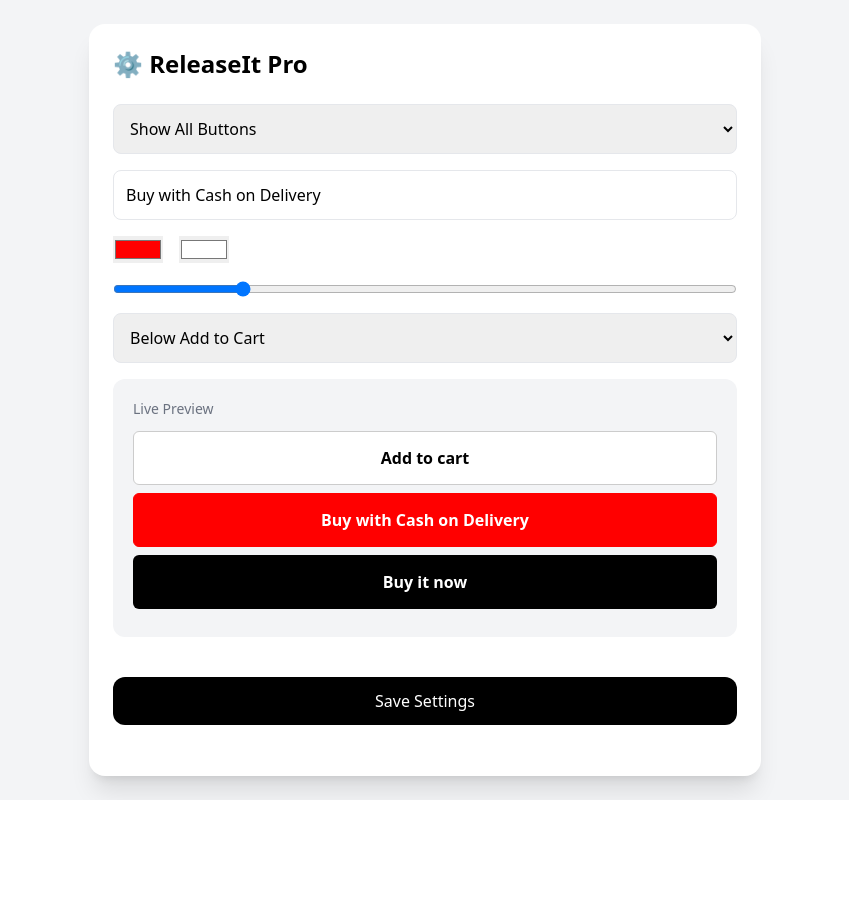
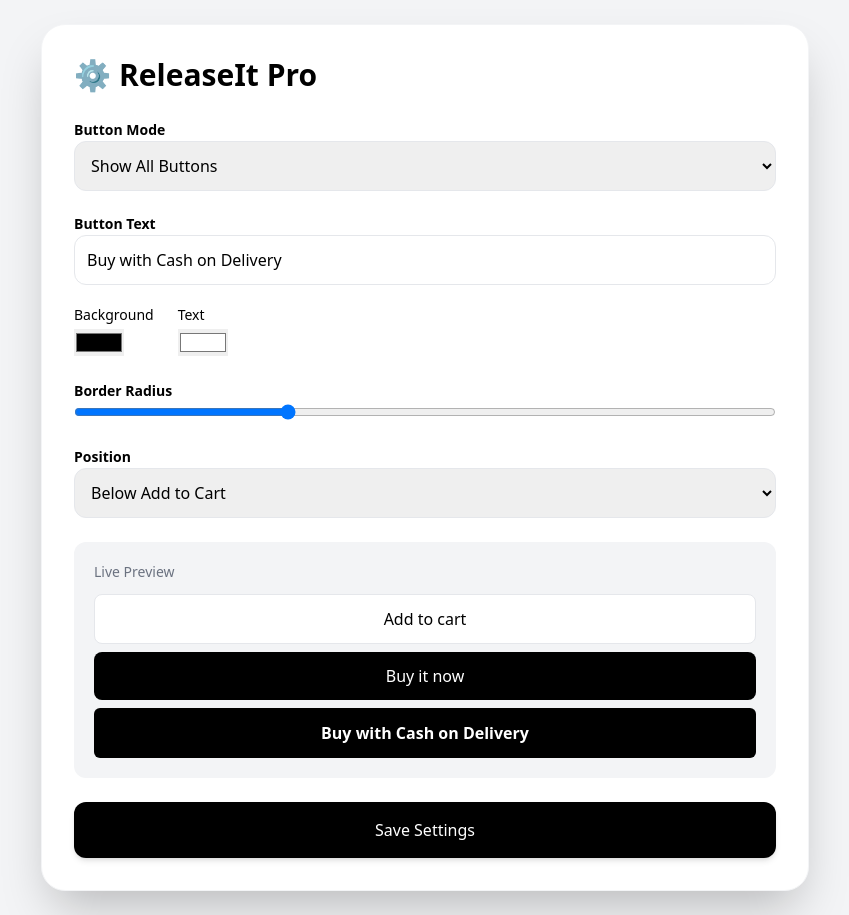
Before and after one commit to HamzaKing47/releaseit-frontend, a React app: page /admin in a window 1280 px wide. Shown: the whole page, without its empty margins (215-1064 px from the left). Before the commit the page ends 800 px from the top, so only its background shows below. Built offline with nearby package versions, Linux system fonts and the light colour scheme; no server answers; the HTML template or start-up script is replaced by a standard one.

Commit message:
fix oauth routes

```diff
--- a/src/Admin.jsx
+++ b/src/Admin.jsx
@@ -1,23 +1,63 @@
 import { useEffect, useState } from "react";
 
-function Admin() {
+function CODPreview({ settings }) {
+  return (
+    <button
+      style={{
+        background: settings.bgColor,
+        color: settings.textColor,
+        borderRadius: settings.borderRadius,
+        padding: "12px",
+        width: "100%",
+        transition: "all 0.25s ease",
+        border: "1px solid transparent",
+        fontWeight: "600",
+      }}
+      onMouseEnter={(e) => {
+        e.target.style.transform = "translateY(-2px)";
+        e.target.style.border = "1px solid rgba(0,0,0,0.2)";
+      }}
+      onMouseLeave={(e) => {
+        e.target.style.transform = "translateY(0)";
+        e.target.style.border = "1px solid transparent";
+      }}
+    >
+      {settings.buttonText}
+    </button>
+  );
+}
+
+export default function Admin() {
   const params = new URLSearchParams(window.location.search);
   const shop = params.get("shop");
 
   const [settings, setSettings] = useState({
     mode: "both",
     buttonText: "Buy with Cash on Delivery",
-    bgColor: "#ff0000",
+    bgColor: "#000000",
     textColor: "#ffffff",
     borderRadius: 6,
     position: "below",
   });
 
+  // 🔥 universal update
+  const update = (key, value) => {
+    setSettings((prev) => ({
+      ...prev,
+      [key]: value,
+    }));
+  };
+
   useEffect(() => {
     fetch(`https://releaseit-backend.onrender.com/api/settings?shop=${shop}`)
       .then((res) => res.json())
       .then((data) => {
-        if (data.success) setSettings((prev) => ({ ...prev, ...data }));
+        if (data.success) {
+          setSettings((prev) => ({
+            ...prev,
+            ...data,
+          }));
+        }
       });
   }, []);
 
@@ -34,76 +74,20 @@ function Admin() {
     alert("Saved ✅");
   };
 
-  // 🔥 COD BUTTON PREVIEW COMPONENT
-  const CODPreview = ({ settings }) => {
-    return (
-      <button
-        style={{
-          width: "100%",
-          padding: "14px",
-          background: settings.bgColor,
-          color: settings.textColor,
-          borderRadius: settings.borderRadius,
-          border: `1px solid ${settings.bgColor}`,
-          fontWeight: 600,
-          marginBottom: "8px",
-          transition: "all 0.2s ease",
-        }}
-        onMouseEnter={(e) => {
-          e.target.style.background = "transparent";
-          e.target.style.color = settings.bgColor;
-        }}
-        onMouseLeave={(e) => {
-          e.target.style.background = settings.bgColor;
-          e.target.style.color = settings.textColor;
-        }}
-      >
-        {settings.buttonText}
-      </button>
-    );
-  };
-
   return (
     <div className="min-h-screen bg-gray-100 flex justify-center p-6">
-      <div className="bg-white rounded-2xl shadow-xl w-full max-w-2xl p-6">
-        {/* 🔥 SHOPIFY STYLE BUTTON CSS */}
-        <style>{`
-          .shopify-btn {
-            width: 100%;
-            padding: 14px;
-            border-radius: 6px;
-            font-weight: 600;
-            margin-bottom: 8px;
-            transition: all 0.2s ease;
-            border: 1px solid transparent;
-          }
-
-          .shopify-btn.primary {
-            background: white;
-            border: 1px solid #ccc;
-          }
-
-          .shopify-btn.primary:hover {
-            border-color: black;
-          }
-
-          .shopify-btn.secondary {
-            background: black;
-            color: white;
-          }
-
-          .shopify-btn.secondary:hover {
-            opacity: 0.9;
-          }
-        `}</style>
-
-        <h1 className="text-2xl font-bold mb-6">⚙️ ReleaseIt Pro</h1>
+      <div className="bg-white rounded-3xl shadow-2xl w-full max-w-3xl p-8 border border-gray-100">
+        {/* HEADER */}
+        <h1 className="text-3xl font-semibold mb-6 flex items-center gap-2">
+          ⚙️ <span>ReleaseIt Pro</span>
+        </h1>
 
         {/* MODE */}
+        <label className="text-sm font-semibold">Button Mode</label>
         <select
           value={settings.mode}
-          onChange={(e) => setSettings({ ...settings, mode: e.target.value })}
-          className="w-full p-3 mb-4 border rounded-lg"
+          onChange={(e) => update("mode", e.target.value)}
+          className="w-full p-3 mb-5 border border-gray-200 rounded-xl focus:outline-none focus:ring-2 focus:ring-black"
         >
           <option value="both">Show All Buttons</option>
           <option value="replace">Replace Add to Cart</option>
@@ -112,51 +96,51 @@ function Admin() {
         </select>
 
         {/* TEXT */}
+        <label className="text-sm font-semibold">Button Text</label>
         <input
           value={settings.buttonText}
-          onChange={(e) =>
-            setSettings({ ...settings, buttonText: e.target.value })
-          }
-          className="w-full p-3 mb-4 border rounded-lg"
+          onChange={(e) => update("buttonText", e.target.value)}
+          className="w-full p-3 mb-5 border border-gray-200 rounded-xl focus:outline-none focus:ring-2 focus:ring-black"
         />
 
         {/* COLORS */}
-        <div className="flex gap-4 mb-4">
+        <div className="flex gap-6 mb-5">
+          <div>
+            <label className="block text-sm mb-1">Background</label>
             <input
               type="color"
               value={settings.bgColor}
-            onChange={(e) =>
-              setSettings({ ...settings, bgColor: e.target.value })
-            }
+              onChange={(e) => update("bgColor", e.target.value)}
             />
+          </div>
+
+          <div>
+            <label className="block text-sm mb-1">Text</label>
             <input
               type="color"
               value={settings.textColor}
-            onChange={(e) =>
-              setSettings({ ...settings, textColor: e.target.value })
-            }
+              onChange={(e) => update("textColor", e.target.value)}
             />
+          </div>
         </div>
 
         {/* RADIUS */}
+        <label className="text-sm font-semibold">Border Radius</label>
         <input
           type="range"
           min="0"
-          max="30"
+          max="20"
           value={settings.borderRadius}
-          onChange={(e) =>
-            setSettings({ ...settings, borderRadius: e.target.value })
-          }
-          className="w-full mb-4"
+          onChange={(e) => update("borderRadius", Number(e.target.value))}
+          className="w-full mb-6"
         />
 
         {/* POSITION */}
+        <label className="text-sm font-semibold">Position</label>
         <select
           value={settings.position}
-          onChange={(e) =>
-            setSettings({ ...settings, position: e.target.value })
-          }
-          className="w-full p-3 mb-4 border rounded-lg"
+          onChange={(e) => update("position", e.target.value)}
+          className="w-full p-3 mb-6 border border-gray-200 rounded-xl focus:outline-none focus:ring-2 focus:ring-black"
         >
           <option value="below">Below Add to Cart</option>
           <option value="above">Above Add to Cart</option>
@@ -164,53 +148,53 @@ function Admin() {
         </select>
 
         {/* 🔥 LIVE PREVIEW */}
-        <div className="bg-gray-100 p-5 rounded-xl mb-6">
+        <div className="bg-gray-100 p-5 rounded-xl mb-6 transition-all hover:shadow-md">
           <p className="text-sm mb-3 text-gray-500">Live Preview</p>
 
-          {/* REPLACE ADD TO CART */}
-          {settings.mode === "replace" && (
-            <>
-              <CODPreview settings={settings} />
-              <button className="shopify-btn secondary">Buy it now</button>
-            </>
-          )}
-
-          {/* REPLACE BUY NOW */}
-          {settings.mode === "replace_buy_now" && (
-            <>
-              <button className="shopify-btn primary">Add to cart</button>
-              <CODPreview settings={settings} />
-            </>
-          )}
-
-          {/* COD ONLY */}
-          {settings.mode === "cod_only" && <CODPreview settings={settings} />}
-
-          {/* BOTH */}
-          {settings.mode === "both" && (
-            <>
-              {settings.position === "above" && (
+          {/* ABOVE */}
+          {settings.position === "above" &&
+            settings.mode !== "replace" &&
+            settings.mode !== "replace_buy_now" && (
               <CODPreview settings={settings} />
             )}
 
-              <button className="shopify-btn primary">Add to cart</button>
+          {/* ADD TO CART */}
+          {settings.mode !== "cod_only" && settings.mode !== "replace" && (
+            <button className="w-full border p-3 mb-2 rounded-lg bg-white">
+              Add to cart
+            </button>
+          )}
 
-              {settings.position === "below" && (
+          {/* 🔥 REPLACE ADD TO CART */}
+          {settings.mode === "replace" && <CODPreview settings={settings} />}
+
+          {/* BUY NOW */}
+          {settings.mode !== "cod_only" &&
+            settings.mode !== "replace_buy_now" && (
+              <button className="w-full bg-black text-white p-3 mb-2 rounded-lg">
+                Buy it now
+              </button>
+            )}
+
+          {/* 🔥 REPLACE BUY NOW */}
+          {settings.mode === "replace_buy_now" && (
             <CODPreview settings={settings} />
           )}
 
-              <button className="shopify-btn secondary">Buy it now</button>
-
-              {settings.position === "below_buy_now" && (
+          {/* BELOW ADD */}
+          {settings.position === "below" && settings.mode === "both" && (
             <CODPreview settings={settings} />
           )}
-            </>
-          )}
+
+          {/* BELOW BUY NOW */}
+          {settings.position === "below_buy_now" &&
+            settings.mode === "both" && <CODPreview settings={settings} />}
         </div>
 
+        {/* SAVE */}
         <button
           onClick={save}
-          className="mt-4 w-full bg-black text-white p-3 rounded-xl"
+          className="w-full bg-black text-white p-4 rounded-xl hover:opacity-90 transition-all duration-200 shadow-md"
         >
           Save Settings
         </button>
@@ -218,5 +202,3 @@ function Admin() {
     </div>
   );
 }
-
-export default Admin;
```
Lines whose indentation alone changed are shown as unchanged.
